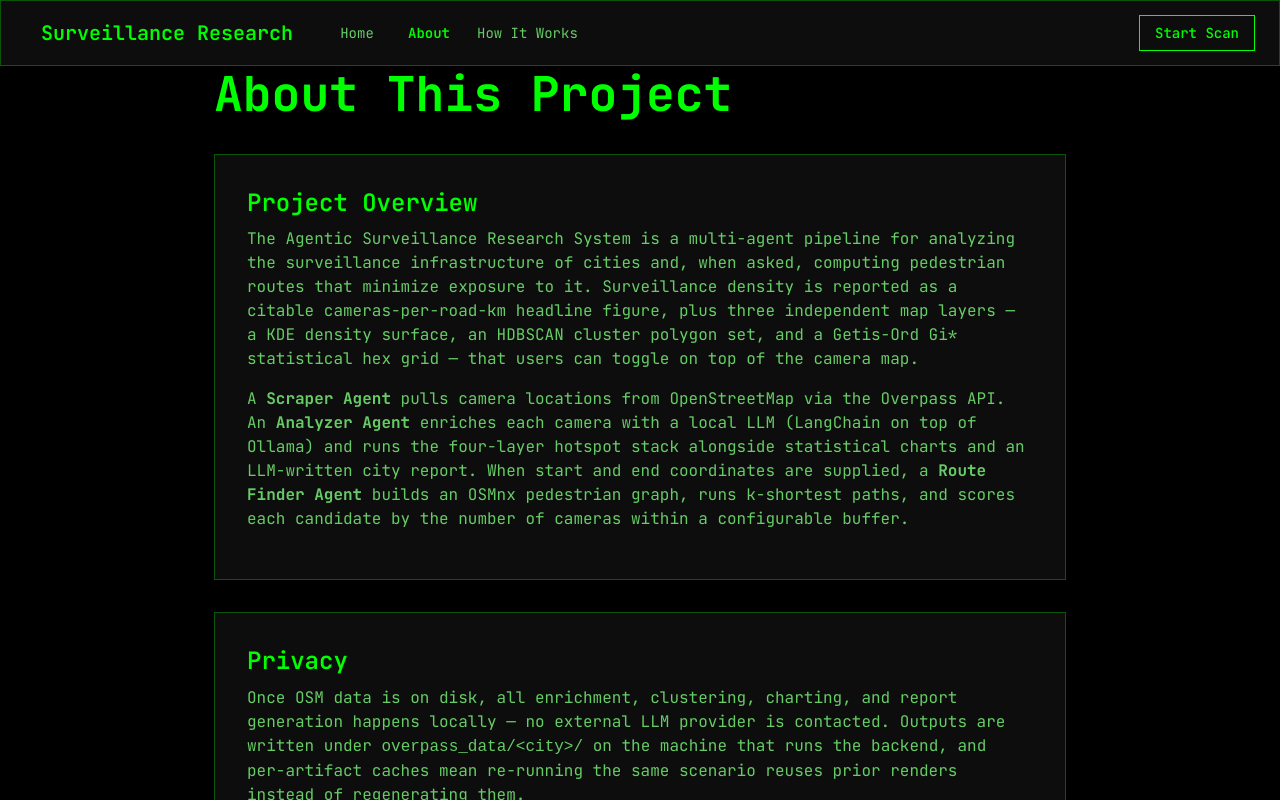
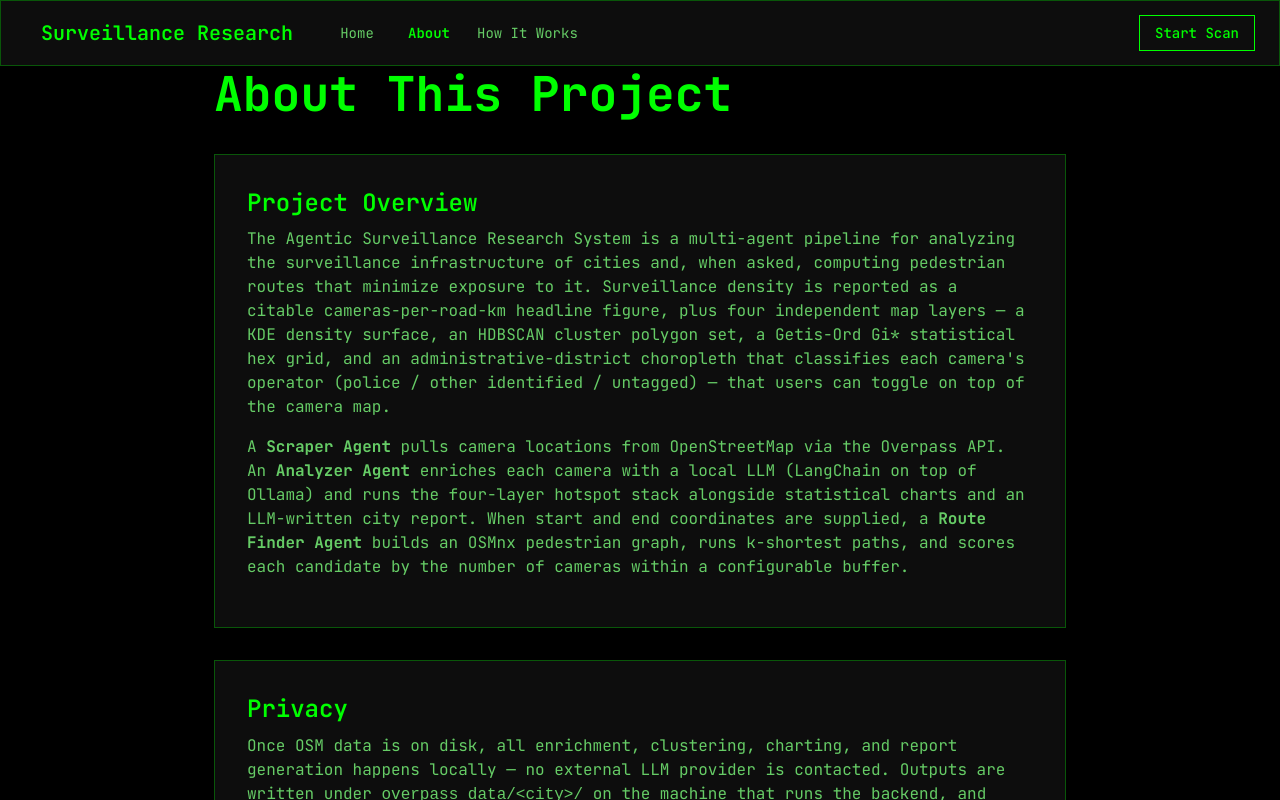
Before and after one commit to UNDO-project/UNDO-agentic-ui, a React (Vite) app: page /about in a window 1280 px wide. Shown: the top 800 px of the page. Built offline with nearby package versions, Linux system fonts and the light colour scheme; no server answers; some icons are missing.

Commit message:
Documented district layer in Project Overview (#53)

```diff
--- a/src/components/pages/AboutPage.tsx
+++ b/src/components/pages/AboutPage.tsx
@@ -71,9 +71,11 @@ function AboutPage() {
           analyzing the surveillance infrastructure of cities and, when asked,
           computing pedestrian routes that minimize exposure to it. Surveillance
           density is reported as a citable cameras-per-road-km headline figure,
-          plus three independent map layers — a KDE density surface, an HDBSCAN
-          cluster polygon set, and a Getis-Ord Gi* statistical hex grid — that
-          users can toggle on top of the camera map.
+          plus four independent map layers — a KDE density surface, an HDBSCAN
+          cluster polygon set, a Getis-Ord Gi* statistical hex grid, and an
+          administrative-district choropleth that classifies each camera's
+          operator (police / other identified / untagged) — that users can
+          toggle on top of the camera map.
         </Typography>
         <Typography variant="body1" paragraph sx={{ color: "text.secondary" }}>
           A <strong>Scraper Agent</strong> pulls camera locations from
```
